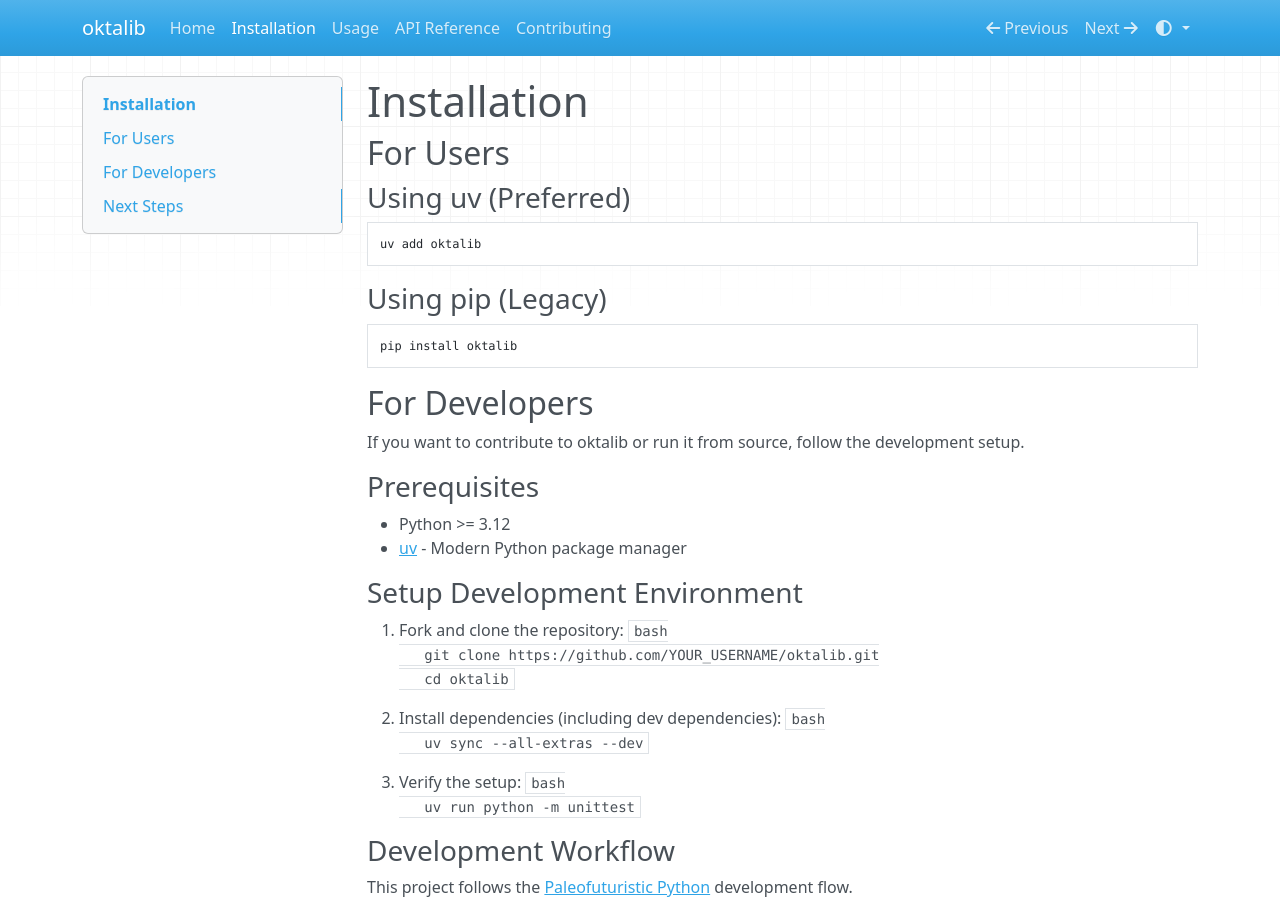
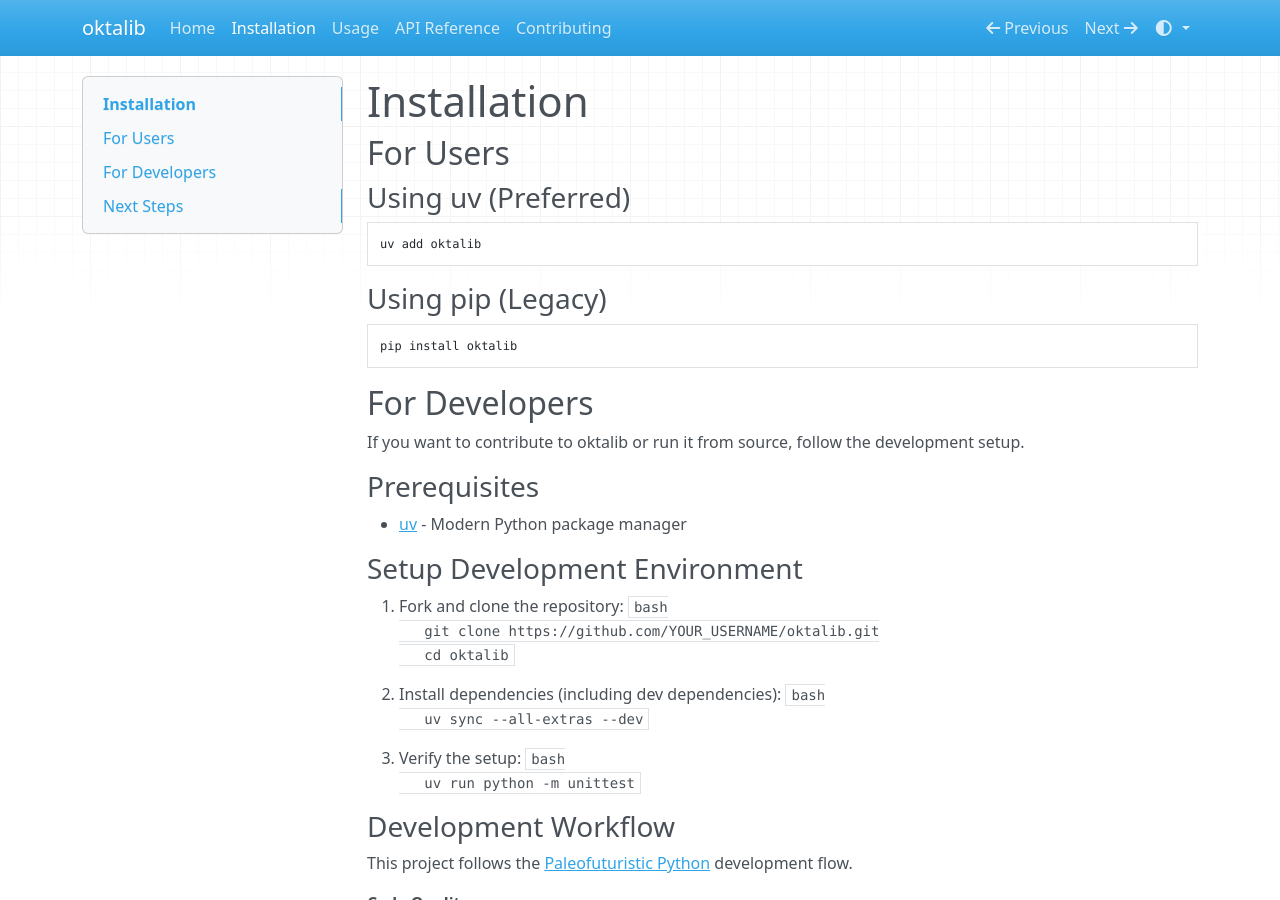
Before and after one commit to schubergphilis/oktalib, an MkDocs documentation site: the page built from docs/installation.md, in a window 1280 px wide and 900 px high. Built offline with MkDocs 1.6.1, drawn with Linux system fonts in a browser that asks for light colours; nearby versions of some CDN libraries.

Commit message:
chore: remove Python version requirement from installation documentation since its variable and defined in pyproject.toml

```diff
--- a/docs/installation.md
+++ b/docs/installation.md
@@ -20,7 +20,6 @@
 
 ### Prerequisites
 
-- Python >= 3.12
 - [uv](https://docs.astral.sh/uv/) - Modern Python package manager
 
 ### Setup Development Environment
```
